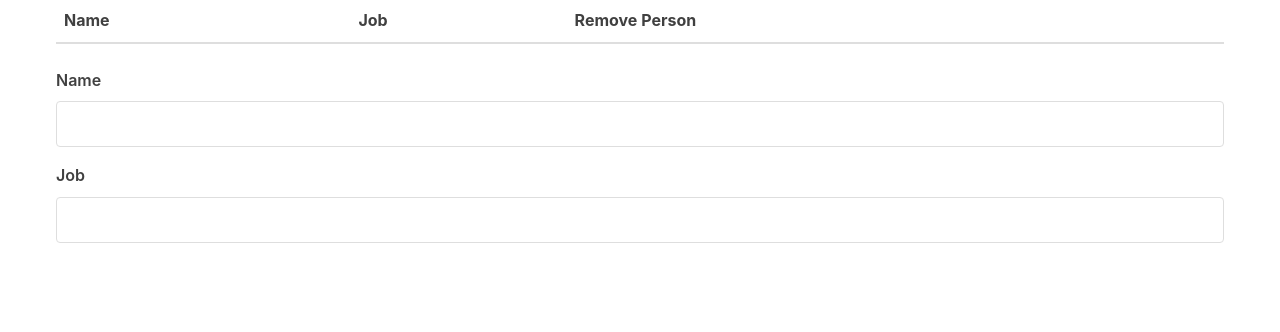
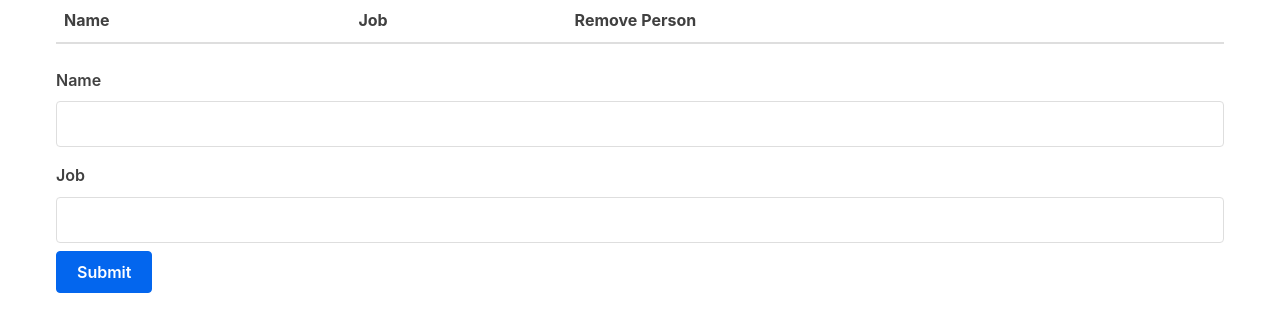
Before and after one commit to matteoterrien/csc-307-app, a React (Vite) app in the folder packages/react-frontend/: page / in a window 1280 px wide. Shown: the top 332 px of the page. Built offline with nearby package versions, Linux system fonts and the light colour scheme.

Commit message:
Added button to submit newly added user data

```diff
--- a/packages/react-frontend/src/Form.jsx
+++ b/packages/react-frontend/src/Form.jsx
@@ -1,6 +1,6 @@
 import React, { useState } from "react";
 
-function Form() {
+function Form(props) {
   const [person, setPerson] = useState({
     name: "",
     job: "",
@@ -10,6 +10,11 @@
     const { name, value } = event.target;
     if (name === "job") setPerson({ name: person["name"], job: value });
     else setPerson({ name: value, job: person["job"] });
+  }
+
+  function submitForm() {
+    props.handleSubmit(person);
+    setPerson({ name: "", job: "" });
   }
 
   return (
@@ -30,6 +35,7 @@
         value={person.job}
         onChange={handleChange}
       />
+      <input type="button" value="Submit" onClick={submitForm} />
     </form>
   );
 }
--- a/packages/react-frontend/src/MyApp.jsx
+++ b/packages/react-frontend/src/MyApp.jsx
@@ -4,6 +4,10 @@
 
 function MyApp() {
   const [characters, setCharacters] = useState([]);
+
+  function updateList(person) {
+    setCharacters([...characters, person]);
+  }
 
   function removeOneCharacter(index) {
     const updated = characters.filter((character, i) => {
@@ -15,7 +19,7 @@
   return (
     <div className="container">
       <Table characterData={characters} removeCharacter={removeOneCharacter} />
-      <Form />
+      <Form handleSubmit={updateList} />
     </div>
   );
 }
```
